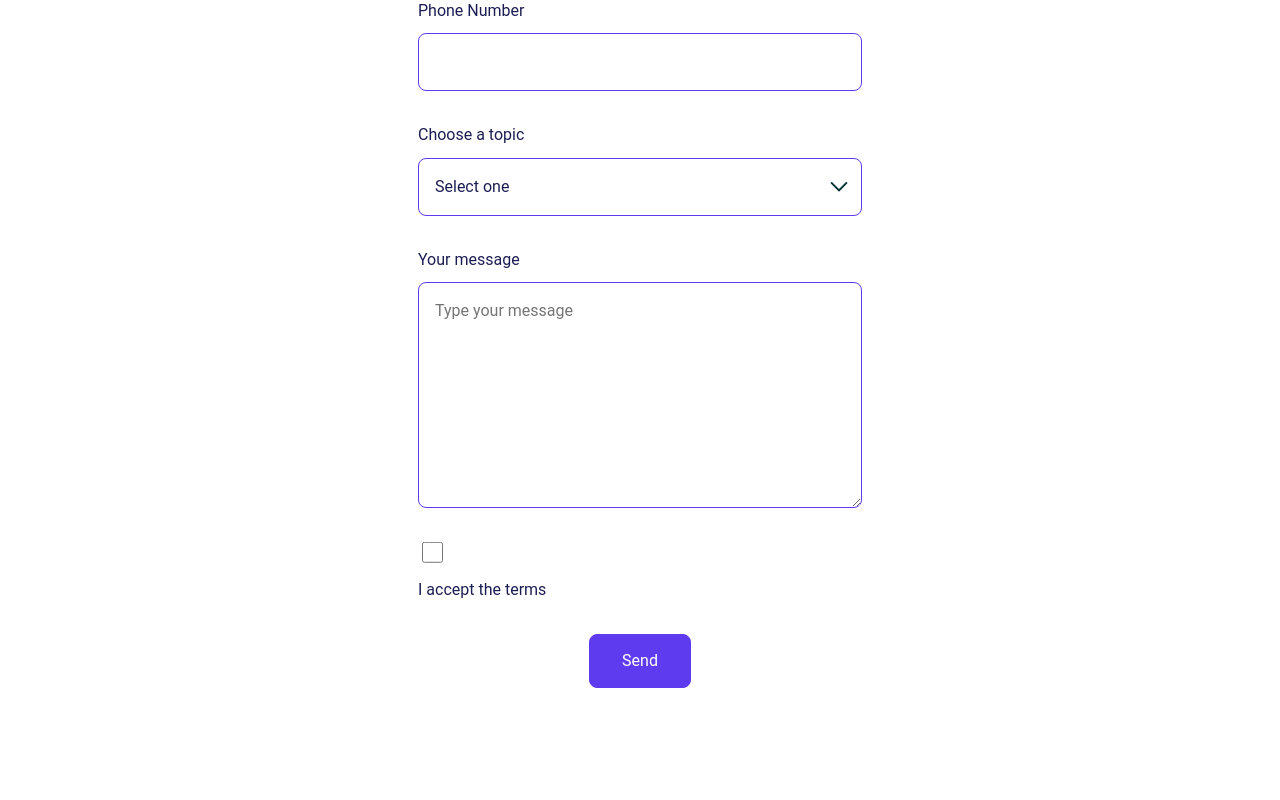
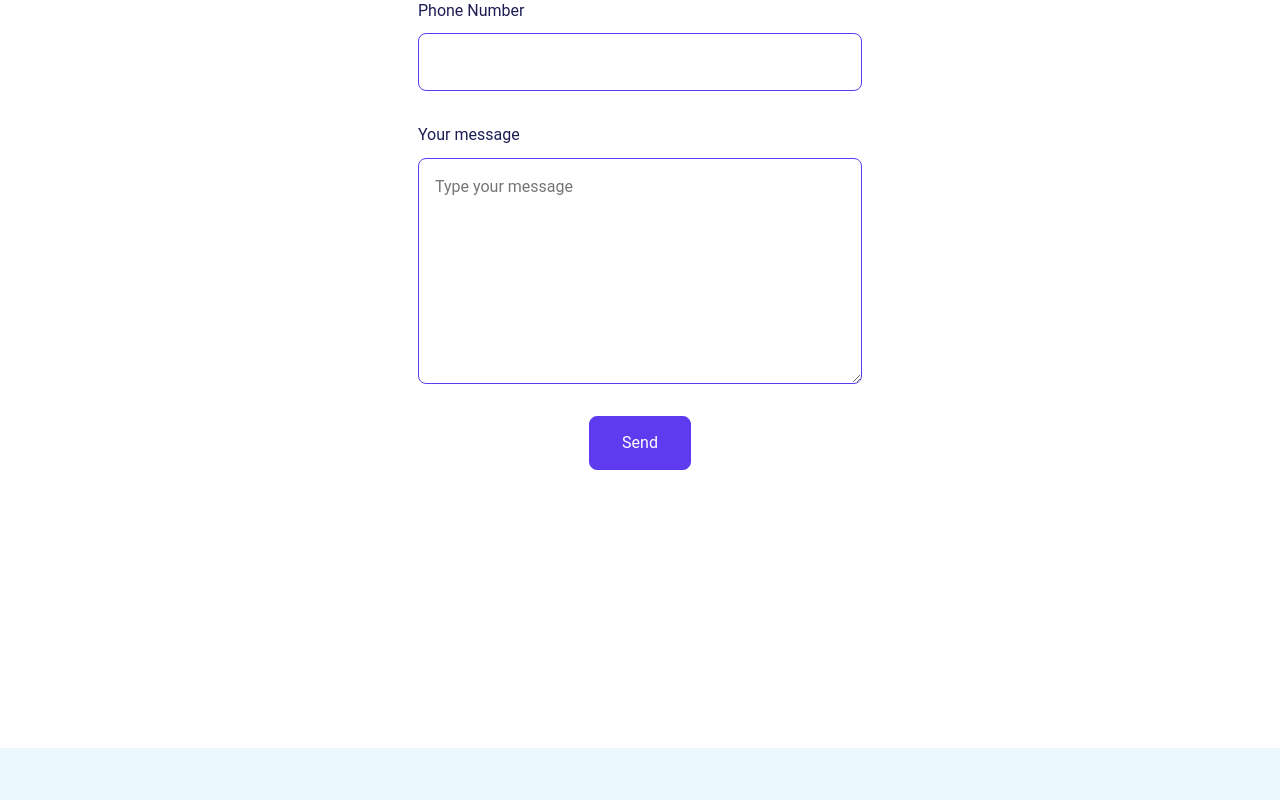
Before and after one commit to Kishore-MK/MyPortfolio, a React (Create React App) app: page / in a window 1280 px wide. Shown: the part 4080-4880 px from the top of the page. Built offline with nearby package versions, Linux system fonts and the light colour scheme; a web font is replaced by a local one.

Commit message:
contact form updated

```diff
--- a/package.json
+++ b/package.json
@@ -4,9 +4,11 @@
   "homepage": "https://kishore-mk.github.io/MyPortfolio",
   "private": true,
   "dependencies": {
+    "@emailjs/browser": "^4.1.0",
     "@testing-library/jest-dom": "^5.17.0",
     "@testing-library/react": "^13.4.0",
     "@testing-library/user-event": "^13.5.0",
+    "emailjs": "^4.0.3",
     "react": "^18.2.0",
     "react-dom": "^18.2.0",
     "react-router-dom": "^6.22.0",
--- a/public/index.html
+++ b/public/index.html
@@ -13,6 +13,8 @@
     <title>MK's Portfolio</title>
   </head>
   <body>
+    <script src="https://smtpjs.com/v3/smtp.js">
+    </script>
     <noscript>You need to enable JavaScript to run this app.</noscript>
     <div id="root"></div>
   </body>
--- a/src/App.js
+++ b/src/App.js
@@ -1,21 +1,22 @@
 import './App.css';
 import React from "react";
-import {BrowserRouter,Route,Routes} from "react-router-dom";
+import {BrowserRouter as Router,Route,Routes} from "react-router-dom";
 import Navbar from './pages/home/navbar';
 import Homescreen from "./pages/home/homescreen";
 
 function App() {
   return (
     <div className="App">
-      <BrowserRouter>
+      <Router>
         <div>
           <Navbar />
+          <Homescreen />
           <Routes>
-            <Route path="/" element={<Homescreen/>}></Route>
-            <Route path="/*" element={<div>404 Not found!</div>}></Route>
+            <Route path="/" element={<Homescreen />}></Route>
+            <Route path="*" element={<div>404 Not found!</div>}></Route>
           </Routes>
         </div>
-      </BrowserRouter>
+      </Router>
     </div>
   );
 }
--- a/src/pages/home/Contactme.jsx
+++ b/src/pages/home/Contactme.jsx
@@ -1,11 +1,32 @@
+import React, { useRef } from 'react';
+import emailjs from '@emailjs/browser';
+
+
 export default function ContactMe(){
+
+      const form = useRef();
+
+      const sendEmail = (e) => {
+        e.preventDefault();
+
+        emailjs
+          .sendForm('service_03s1ri7', 'template_fhj2j4f', form.current, {
+            publicKey: 'kvGUYzvudAdCsN0Ws',
+          })
+          .then(
+            () => {
+              e.target.reset();
+            }
+          );
+      };
     return (
         <section id="Contact" className="contact-section">
             <div>
                 <h2>Contact Me</h2>
                 <p className="text-lg">Please provide your contact information below:</p>
             </div>
-            <form className="contact-form-container">
+            <form ref={form}
+            className="contact-form-container" onSubmit={sendEmail}>
                 <div className="container">
                     <label htmlFor="first-name" className="contact-label">
                         <span className="text-md">First Name</span>
@@ -17,28 +38,16 @@ export default function ContactMe(){
                     </label>
                     <label htmlFor="email" className="contact-label">
                         <span className="text-md">Email</span>
-                        <input type="email"  className="contact-input text-md" name="phone-number" id="phone-number" required/>
+                        <input type="email"  className="contact-input text-md" name="mail" id="mail" required/>
                     </label>
                     <label htmlFor="phone-number" className="contact-label">
                         <span className="text-md">Phone Number</span>
                         <input type="number"  className="contact-input text-md" name="phone-number" id="phone-number" required/>
                     </label>
-                    <label htmlFor="choose-topic" className="contact-label">
-                        <span className="text-md">Choose a topic</span>
-                        <select className="contact-input text-md" id="">
-                            <option>Select one</option>
-                            <option>item one</option>
-                            <option>item two</option>
-                            <option>item three</option>
-                        </select>
-                    </label>
+
                     <label htmlFor="message" className="contact-label">
                         <span className="text-md">Your message</span>
                         <textarea placeholder="Type your message" className="contact-input text-md" id="message" rows="8"></textarea>
-                    </label>
-                    <label htmlFor="checkbox" className="contact-label">
-                        <input type="checkbox" className="contact-input text-md" name="checkbox" id="checkbox" required/>
-                        <span className="text-md">I accept the terms</span>
                     </label>
                     <div>
                         <button className="btn btn-primary contact-form-btn">Send</button>
```
Also changed, not shown: 1 other file (tests, documents, lock files or other folders).
